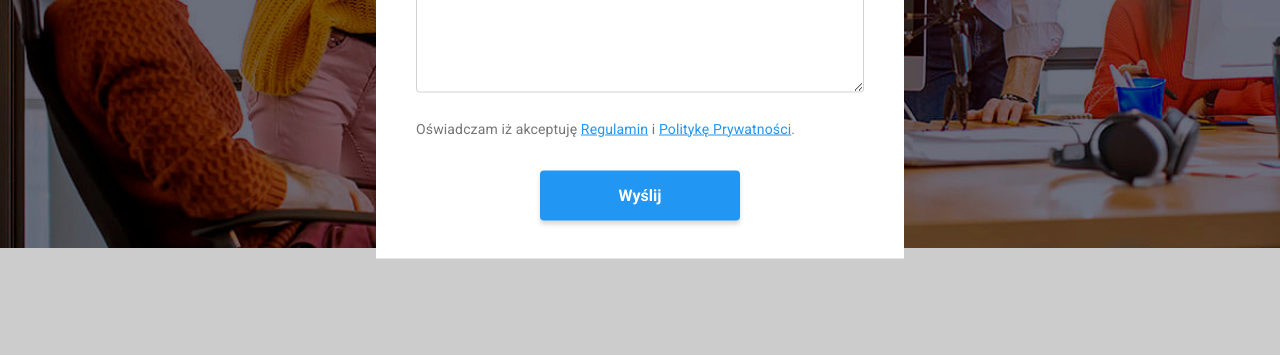
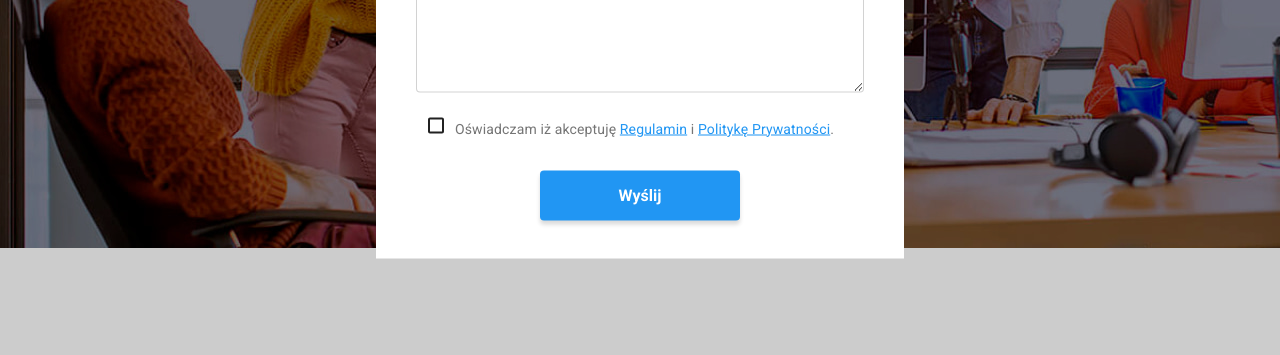
Before and after one commit to AngelikaGralewska/goit-markup-hw-06, a plain HTML site: page index.html in a window 1280 px wide. Both pictures are taken after a click on the button "Zamów usługę". Shown: the part 432-787 px from the top of the page. Drawn offline with nearby package versions, Linux system fonts and the light colour scheme; files whose address does not match are found by name.

Commit message:
Add files via upload

```diff
--- a/index.html
+++ b/index.html
@@ -351,7 +351,8 @@
                 <div>
                 <label>
                   <input  class="modal-checkbox" type="checkbox" name="agree" value="acceptance of the regulations" />
-                    <p class="text-modal-checkbox">Oświadczam iż akceptuję <a class="modal-label-link"href="regulamin">Regulamin</a> i <a class="modal-label-link" href="polityka prywatności">Politykę Prywatności</a>.</p>
+                  <span class="icon-chek"></span>
+                  <p class="text-modal-checkbox">Oświadczam iż akceptuję <a class="modal-label-link"href="regulamin">Regulamin</a> i <a class="modal-label-link" href="polityka prywatności">Politykę Prywatności</a>.</p>
                 </label>
                 </div>
                 <button class="modal-button-submit" type="submit">Wyślij</button>
```
